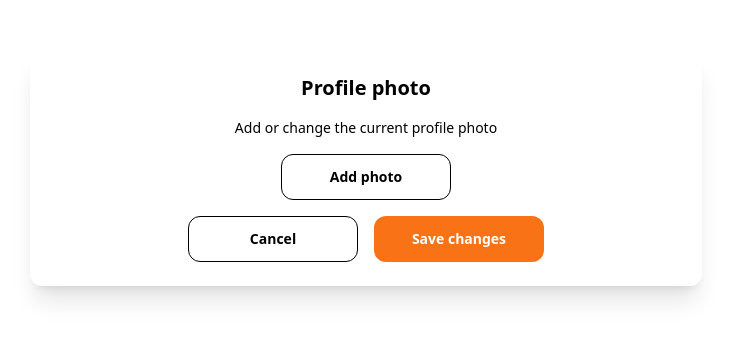
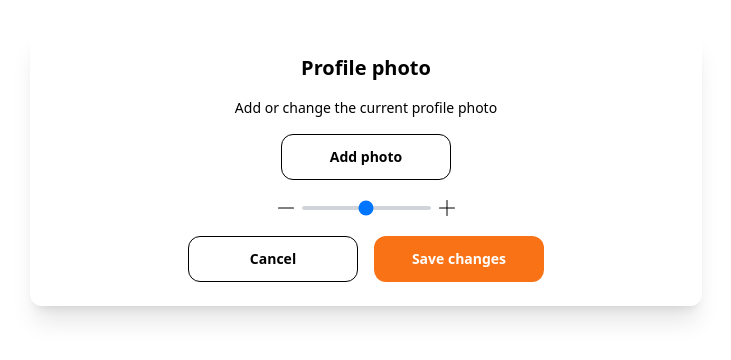
Before and after one commit to Brentlok/Photo-Cutter, a Next.js app: page / in a window 1280 px wide. Shown: the part 232-592 px from the top of the page, without its empty margins (274-1005 px from the left). Built offline with nearby package versions, Linux system fonts and the light colour scheme.

Commit message:
Create input range

```diff
--- /dev/null
+++ b/bits/InputRange.tsx
@@ -0,0 +1,40 @@
+import { Dispatch, SetStateAction } from "react";
+
+type Props = {
+    value: number;
+    setValue: Dispatch<SetStateAction<number>>;
+    min: number;
+    max: number;
+    step: number;
+}
+
+export const InputRange = (props: Props) => {
+    const handleChange = (direction: -1 | 1) => () => {
+        props.setValue(props.value + (direction * props.step));
+    }
+
+    return (
+        <div className="flex gap-2 items-center">
+            <span
+                className="minus"
+                onClick={handleChange(-1)}
+            />
+            <div className="relative flex items-center">
+                <label htmlFor="range" className="w-full bg-gray-300 h-1 absolute rounded-full" />
+                <input
+                    type="range"
+                    value={props.value}
+                    min={props.min}
+                    max={props.max}
+                    onChange={e => props.setValue(Number(e.target.value))}
+                    id="range"
+                    className="appearance-none w-full h-6 p-0 bg-transparent z-10 relative range"
+                />
+            </div>
+            <span
+                className="plus"
+                onClick={handleChange(1)}
+            />
+        </div>
+    );
+}
--- a/bits/index.ts
+++ b/bits/index.ts
@@ -1 +1,2 @@
 export * from './Button';
+export * from './InputRange';
--- a/components/PhotoEditor.tsx
+++ b/components/PhotoEditor.tsx
@@ -1,6 +1,9 @@
-import { Button } from "~/bits";
+import { useState } from "react";
+import { Button, InputRange } from "~/bits";
 
 export const PhotoEditor = () => {
+    const [zoom, setZoom] = useState(0);
+
     return (
         <div className="flex flex-col items-center gap-4 w-full max-w-2xl shadow-xl rounded-xl p-6">
             <h1 className="text-xl font-bold">Profile photo</h1>
@@ -9,6 +12,13 @@ export const PhotoEditor = () => {
                 action={() => { }}
                 text="Add photo"
                 type="primary"
+            />
+            <InputRange
+                value={zoom}
+                setValue={setZoom}
+                min={-50}
+                max={50}
+                step={10}
             />
             <div className="w-full flex justify-center gap-4">
                 <Button
--- a/styles/globals.css
+++ b/styles/globals.css
@@ -23,4 +23,33 @@ body {
     .button[data-type='secondary'] {
         @apply bg-orange-500 border-transparent text-white;
     }
+
+    .minus,
+    .plus {
+        @apply w-4 h-4 cursor-pointer relative;
+    }
+
+    .minus::after,
+    .plus::after,
+    .plus::before {
+        height: 1px;
+        content: '';
+        @apply absolute w-4 bg-black top-1/2 -translate-y-1/2 rounded-full;
+    }
+
+    .plus::before {
+        @apply rotate-90;
+    }
+
+    .range {
+        @apply cursor-pointer;
+    }
+
+    .range::-webkit-slider-thumb,
+    .range::-moz-range-thumb {
+        @apply border-0 w-5 h-5 bg-white rounded-full cursor-pointer;
+        box-shadow: 0px 5px 10px 3px rgba(0, 0, 0, 0.09);
+        -webkit-box-shadow: 0px 5px 10px 3px rgba(0, 0, 0, 0.09);
+        -moz-box-shadow: 0px 5px 10px 3px rgba(0, 0, 0, 0.09);
+    }
 }
```
